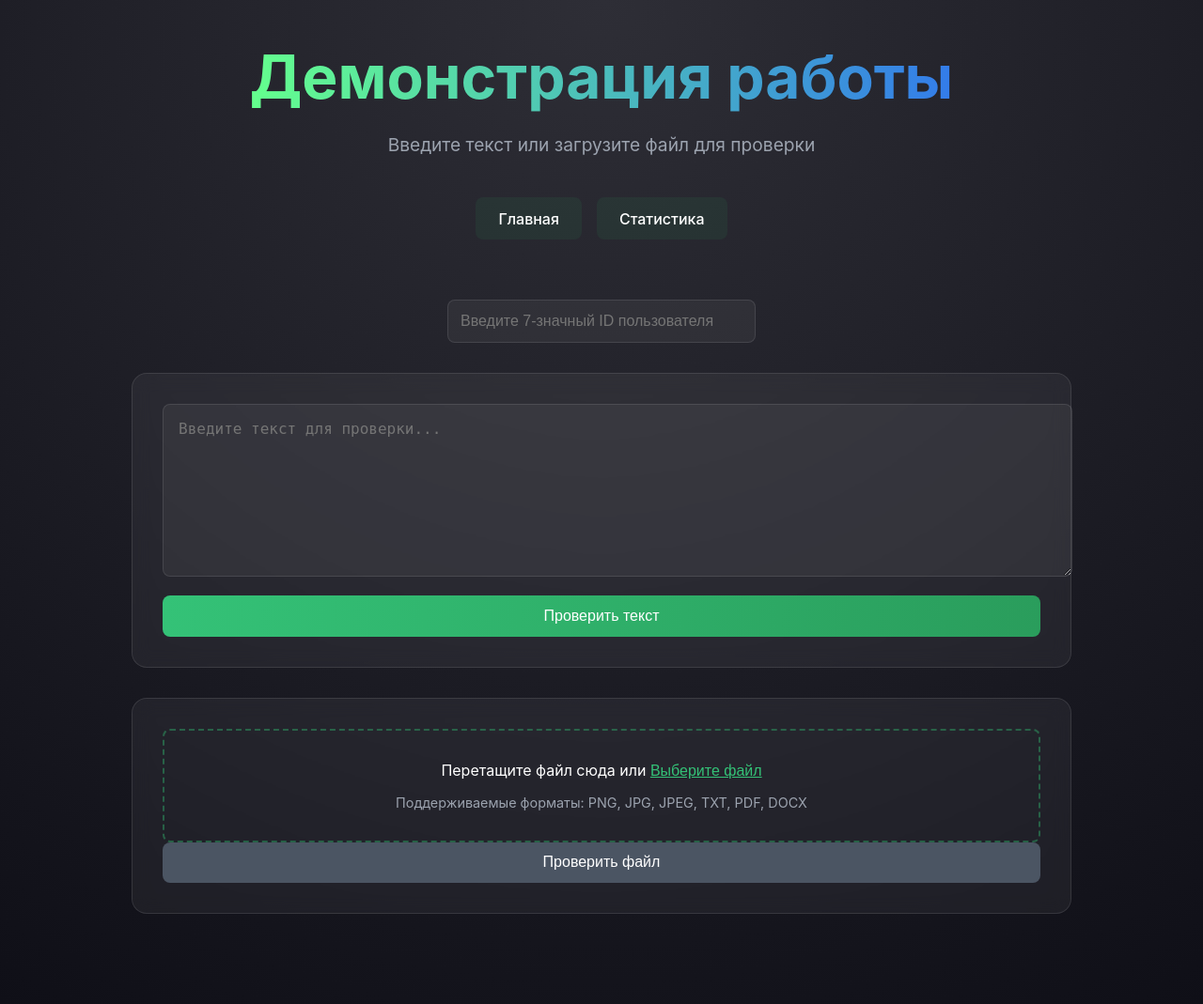
After one commit to FlexonaFFt/Xackaton2025, a FastAPI app: template app/frontend/templates/demo.html in a window 1280 px wide. The commit adds this page. Shown: the whole page at 94% size. Run offline with FastAPI, Linux system fonts and the light colour scheme; the template is opened without the code that fills it, so the values that code supplies are empty.

Commit message:
wrkd front endpoint

```diff
--- a/app/backend/main.py
+++ b/app/backend/main.py
@@ -39,6 +39,10 @@ ALLOWED_EXTENSIONS = {'pdf', 'docx', 'txt', 'png', 'jpg', 'jpeg'}
 @app.get("/")
 async def root(request: Request):
     return templates.TemplateResponse("index.html", {"request": request})
+
+@app.get("/demo")
+async def demo(request: Request):
+    return templates.TemplateResponse("demo.html", {"request": request})
 
 @app.get("/stat")
 async def statistics(request: Request):
--- /dev/null
+++ b/app/frontend/static/css/demo.css
@@ -0,0 +1,173 @@
+/* Импортируем базовые стили */
+@import 'index.css';
+
+.demo-container {
+    width: 100%;
+    max-width: 1000px;
+    margin: 2rem auto;
+    padding: 2rem;
+}
+
+.input-section {
+    display: grid;
+    grid-template-columns: 1fr;
+    gap: 2rem;
+    margin-bottom: 2rem;
+}
+
+.text-input, .file-input {
+    background: rgba(255, 255, 255, 0.05);
+    border-radius: 16px;
+    padding: 2rem;
+    backdrop-filter: blur(10px);
+    border: 1px solid rgba(255, 255, 255, 0.1);
+}
+
+textarea#text-input {
+    width: 100%;
+    min-height: 150px;
+    background: rgba(255, 255, 255, 0.05);
+    border: 1px solid rgba(255, 255, 255, 0.1);
+    border-radius: 8px;
+    color: #ffffff;
+    padding: 1rem;
+    font-size: 1rem;
+    margin-bottom: 1rem;
+    resize: vertical;
+}
+
+.file-drop-zone {
+    border: 2px dashed rgba(52, 194, 119, 0.4);
+    border-radius: 8px;
+    padding: 2rem;
+    text-align: center;
+    cursor: pointer;
+    transition: all 0.3s ease;
+}
+
+.file-drop-zone.drag-over {
+    border-color: #34c277;
+    background: rgba(52, 194, 119, 0.1);
+}
+
+.file-types {
+    color: #9ca3af;
+    font-size: 0.9rem;
+    margin-top: 1rem;
+}
+
+.submit-btn {
+    background: linear-gradient(to right, #34c277, #2a9d5c);
+    color: white;
+    border: none;
+    padding: 0.8rem 1.5rem;
+    border-radius: 8px;
+    cursor: pointer;
+    font-size: 1rem;
+    transition: all 0.3s ease;
+    width: 100%;
+}
+
+.submit-btn:disabled {
+    background: #4b5563;
+    cursor: not-allowed;
+}
+
+.submit-btn:hover:not(:disabled) {
+    transform: translateY(-2px);
+    box-shadow: 0 4px 20px rgba(45, 157, 92, 0.4);
+}
+
+.select-btn {
+    background: none;
+    border: none;
+    color: #34c277;
+    cursor: pointer;
+    font-size: 1rem;
+    text-decoration: underline;
+    padding: 0;
+    margin: 0;
+}
+
+.result-section {
+    background: rgba(255, 255, 255, 0.05);
+    border-radius: 16px;
+    padding: 2rem;
+    margin-top: 2rem;
+}
+
+.result-content {
+    display: flex;
+    align-items: flex-start;
+    gap: 1rem;
+    margin-top: 1rem;
+}
+
+.status-indicator {
+    width: 20px;
+    height: 20px;
+    border-radius: 50%;
+    flex-shrink: 0;
+}
+
+.status-indicator.success {
+    background: #34c277;
+}
+
+.status-indicator.error {
+    background: #ef4444;
+}
+
+.result-details {
+    display: flex;
+    flex-direction: column;
+    gap: 0.5rem;
+}
+
+.result-status {
+    font-weight: 600;
+    font-size: 1.1rem;
+}
+
+.success-text {
+    color: #34c277;
+}
+
+.error-text {
+    color: #ef4444;
+}
+
+.result-text {
+    color: #9ca3af;
+    margin-top: 0.5rem;
+}
+
+@media (max-width: 768px) {
+    .demo-container {
+        padding: 1rem;
+    }
+
+    .input-section {
+        gap: 1rem;
+    }
+}
+.user-input {
+    margin-bottom: 2rem;
+}
+
+.user-id-input {
+    width: 100%;
+    max-width: 300px;
+    padding: 0.8rem;
+    border-radius: 8px;
+    background: rgba(255, 255, 255, 0.05);
+    border: 1px solid rgba(255, 255, 255, 0.1);
+    color: #ffffff;
+    font-size: 1rem;
+}
+
+.user-id-input:focus {
+    outline: none;
+    border-color: #34c277;
+    box-shadow: 0 0 0 2px rgba(52, 194, 119, 0.2);
+}
--- /dev/null
+++ b/app/frontend/static/js/demo.js
@@ -0,0 +1,146 @@
+document.addEventListener('DOMContentLoaded', () => {
+    const userIdInput = document.getElementById('user-id');
+    const dropZone = document.getElementById('drop-zone');
+    const fileInput = document.getElementById('file-input');
+    const selectFileBtn = document.getElementById('select-file');
+    const checkFileBtn = document.getElementById('check-file');
+    const checkTextBtn = document.getElementById('check-text');
+    const textInput = document.getElementById('text-input');
+    const resultSection = document.querySelector('.result-section');
+    const statusIndicator = document.querySelector('.status-indicator');
+    const resultText = document.querySelector('.result-text');
+
+    // Обработка drag and drop
+    ['dragenter', 'dragover', 'dragleave', 'drop'].forEach(eventName => {
+        dropZone.addEventListener(eventName, preventDefaults, false);
+    });
+
+    function preventDefaults(e) {
+        e.preventDefault();
+        e.stopPropagation();
+    }
+
+    ['dragenter', 'dragover'].forEach(eventName => {
+        dropZone.addEventListener(eventName, () => {
+            dropZone.classList.add('drag-over');
+        });
+    });
+
+    ['dragleave', 'drop'].forEach(eventName => {
+        dropZone.addEventListener(eventName, () => {
+            dropZone.classList.remove('drag-over');
+        });
+    });
+
+    dropZone.addEventListener('drop', handleDrop);
+    selectFileBtn.addEventListener('click', () => fileInput.click());
+    fileInput.addEventListener('change', handleFileSelect);
+    checkFileBtn.addEventListener('click', handleFileUpload);
+    checkTextBtn.addEventListener('click', handleTextCheck);
+
+    function handleDrop(e) {
+        const dt = e.dataTransfer;
+        const file = dt.files[0];
+        handleFile(file);
+    }
+
+    function handleFileSelect(e) {
+        const file = e.target.files[0];
+        handleFile(file);
+    }
+
+    function handleFile(file) {
+        if (!file) return;
+
+        const validTypes = [
+            'image/png', 'image/jpeg', 'text/plain',
+            'application/pdf', 'application/vnd.openxmlformats-officedocument.wordprocessingml.document'
+        ];
+
+        if (!validTypes.includes(file.type)) {
+            showResult(false, 'Неподдерживаемый тип файла');
+            return;
+        }
+
+        dropZone.querySelector('.drop-zone-text').textContent = `Выбран файл: ${file.name}`;
+        checkFileBtn.disabled = false;
+    }
+
+    // Добавляем валидацию для user ID
+    userIdInput.addEventListener('input', (e) => {
+        e.target.value = e.target.value.replace(/[^0-9]/g, '').slice(0, 7);
+    });
+
+    async function handleFileUpload() {
+        const file = fileInput.files[0];
+        const userId = userIdInput.value.trim();
+
+        if (!file) return;
+        if (!userId || userId.length !== 7) {
+            showResult(false, 'Пожалуйста, введите 7-значный ID пользователя');
+            return;
+        }
+
+        const formData = new FormData();
+        formData.append('file', file);
+        formData.append('user_id', userId);
+
+        try {
+            const response = await fetch('/upload-file/', {
+                method: 'POST',
+                body: formData
+            });
+
+            const result = await response.json();
+            const isConfidential = result.is_confidential;
+            const messageText = result.message && result.message.text ? result.message.text : result.processed_text;
+            showResult(isConfidential, messageText);
+        } catch (error) {
+            showResult(false, 'Ошибка при проверке файла');
+        }
+    }
+
+    async function handleTextCheck() {
+        const text = textInput.value.trim();
+        const userId = userIdInput.value.trim();
+
+        if (!text) return;
+        if (!userId || userId.length !== 7) {
+            showResult(false, 'Пожалуйста, введите 7-значный ID пользователя');
+            return;
+        }
+
+        try {
+            const response = await fetch('/process-text/', {
+                method: 'POST',
+                headers: {
+                    'Content-Type': 'application/json',
+                },
+                body: JSON.stringify({
+                    text: text,
+                    user_id: userId
+                })
+            });
+
+            const result = await response.json();
+            // Проверяем структуру ответа и передаем правильное значение
+            const isConfidential = result.message && result.message.is_confidential;
+            const messageText = result.message && result.message.text ? result.message.text : result.processed_text;
+            showResult(isConfidential, messageText);
+        } catch (error) {
+            showResult(false, 'Ошибка при проверке текста');
+        }
+    }
+
+    function showResult(isConfidential, message) {
+        resultSection.style.display = 'block';
+        // Если текст конфиденциальный (true) - зеленый, если нет (false) - красный
+        statusIndicator.className = 'status-indicator ' + (isConfidential ? 'success' : 'error');
+
+        const resultStatus = document.querySelector('.result-status');
+        resultStatus.textContent = isConfidential ? 'Запрос прошел проверку' : 'Запрос не прошел проверку';
+        resultStatus.className = 'result-status ' + (isConfidential ? 'success-text' : 'error-text');
+
+        resultText.textContent = message || 'Нет сообщения';
+    }
+});
--- /dev/null
+++ b/app/frontend/templates/demo.html
@@ -0,0 +1,64 @@
+<!doctype html>
+<html lang="en">
+  <head>
+    <title>Demo Page</title>
+    <link rel="stylesheet" href="../static/css/demo.css">
+  </head>
+  <body>
+    <div class="body">
+        <div class="big_text_block">
+            <div id="absolute_position_text_block">
+                <h1>Демонстрация работы</h1>
+                <p class="text">Введите текст или загрузите файл для проверки</p>
+                <div class="buttons">
+                    <div class="button"><a href="/">Главная</a></div>
+                    <div class="button"><a href="/stat">Статистика</a></div>
+                </div>
+            </div>
+        </div>
+
+        <div class="demo-container">
+            <div class="user-input">
+                <input type="text"
+                       id="user-id"
+                       placeholder="Введите 7-значный ID пользователя"
+                       class="user-id-input"
+                       maxlength="7"
+                       pattern="[0-9]{7}"
+                       required>
+            </div>
+
+            <div class="input-section">
+                <div class="text-input">
+                    <textarea id="text-input" placeholder="Введите текст для проверки..."></textarea>
+                    <button id="check-text" class="submit-btn">Проверить текст</button>
+                </div>
+
+                <div class="file-input">
+                    <div class="file-drop-zone" id="drop-zone">
+                        <input type="file" id="file-input" accept=".png,.jpg,.jpeg,.txt,.pdf,.docx" hidden>
+                        <div class="drop-zone-text">
+                            <span>Перетащите файл сюда или</span>
+                            <button id="select-file" class="select-btn">Выберите файл</button>
+                        </div>
+                        <div class="file-types">Поддерживаемые форматы: PNG, JPG, JPEG, TXT, PDF, DOCX</div>
+                    </div>
+                    <button id="check-file" class="submit-btn" disabled>Проверить файл</button>
+                </div>
+            </div>
+
+            <div class="result-section" style="display: none;">
+                <h2>Результат проверки</h2>
+                <div class="result-content">
+                    <div class="status-indicator"></div>
+                    <div class="result-details">
+                        <div class="result-status"></div>
+                        <div class="result-text"></div>
+                    </div>
+                </div>
+            </div>
+        </div>
+    </div>
+    <script src="../static/js/demo.js"></script>
+  </body>
+</html>
--- a/app/frontend/templates/index.html
+++ b/app/frontend/templates/index.html
@@ -12,7 +12,7 @@
                 <h1>Решение для хакатона</h1>
                 <p class="text">Интеллектуальная система фильтрации конфиденциальной информации</p>
                 <div class="buttons">
-                    <div class="button" id="button1"><a href="/">Демонстрация</a></div>
+                    <div class="button" id="button1"><a href="/demo">Демонстрация</a></div>
                     <div class="button"><a href="/stat">Статистика</a></div>
                 </div>
             </div>
```
Also changed, not shown: app/backend/sql_app.db, app/frontend/static/js/main.js (deleted), 4 other files.
